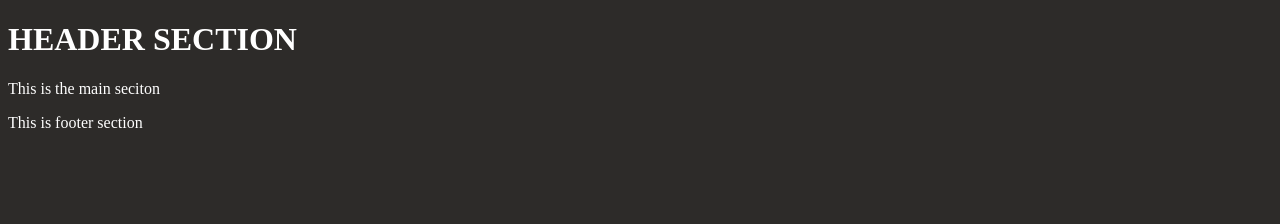
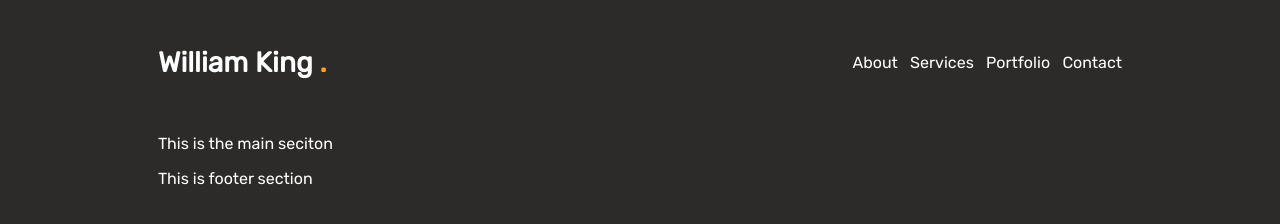
Before and after one commit to jx13xx/jx13xx.github.io, a plain HTML site: page index.html in a window 1280 px wide. Drawn offline with Linux system fonts and the light colour scheme.

Commit message:
feat: added the navigation bar feat

```diff
--- a/index.html
+++ b/index.html
@@ -11,7 +11,15 @@
 </head>
 <body>
  <header>
-   <h1>HEADER SECTION</h1>
+   <div class="navigation">
+    <h4>William King <strong>.</strong></h4>
+    <ul>
+      <li><a href="#">About</a></li>
+      <li><a href="#">Services</a></li>
+      <li><a href="#">Portfolio</a></li>
+      <li><a href="#">Contact</a></li>
+    </ul>
+   </div>
  </header>
 <main>
   <div>
--- a/style.css
+++ b/style.css
@@ -1,4 +1,78 @@
+
+@font-face {
+    font-family: Rubik;
+    src: url("/fonts/Rubik/Rubik-Regular.ttf");
+}
 body {
+    font-family: Rubik;
     background-color: #2D2B29;
     color: #FFFFFF;
 }
+
+main, header, footer {
+    margin-left: 150px;
+    margin-right: 150px;
+    width: auto;
+}
+
+.navigation {
+    display: flex;
+    /*flex-wrap: wrap;*/
+    width: auto;
+}
+
+.navigation h4 {
+    font-family: Rubik;
+    font-style: normal;
+    font-weight: 700;
+    font-size: 28px;
+    line-height: 36px;
+    flex: 3 1 34rem;
+}
+.navigation h4 strong {
+    color: #FEA609;
+}
+
+.navigation ul {
+    color: #FFFFFF;
+    display: flex;
+    flex: auto;
+    justify-content: space-between;
+    align-items: center;
+    list-style: none;
+}
+
+.navigation ul li a {
+    font-family: Rubik;
+    color: #FFFFFF;
+    font-style: normal;
+    font-weight: 400;
+    font-size: 16px;
+    line-height: 36px;
+    text-decoration: none;
+}
+
+.navigation ul li a:focus {
+    color:#FEA609;
+}
+
+@media screen and (max-width: 842px) {
+
+    body {
+        font-family: Rubik;
+        background-color: #2D2B29;
+        color: #FFFFFF;
+        overflow-x: hidden;
+    }
+
+    main, header, footer {
+        margin-left: 25px;
+        margin-right: 25px;
+        width: auto;
+    }
+    .navigation ul{
+        display: none;
+    }
+
+
+}
```
Also changed, not shown: 1 other file.
